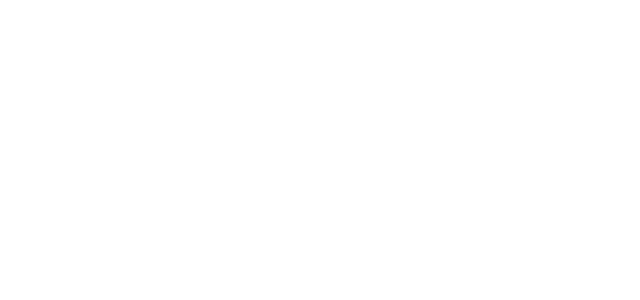
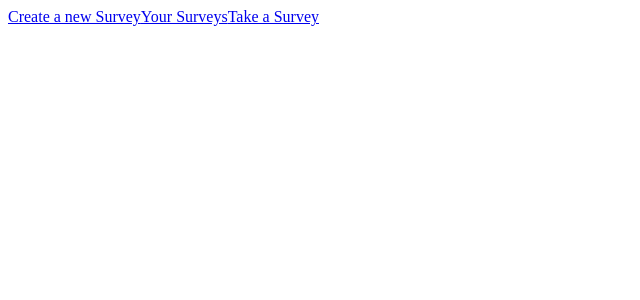
Before and after one commit to genericdude1998/codelabs-assignment, a React app: page / in a window 1280 px wide. Shown: the top 300 px of the page, without its empty margins (0-640 px from the left). Built offline with nearby package versions, Linux system fonts and the light colour scheme.

Commit message:
added routes links

```diff
--- a/src/home/Home.jsx
+++ b/src/home/Home.jsx
@@ -1,9 +1,12 @@
 import React from 'react';
+import { Link } from 'react-router-dom';
 
 const Home = () => {
     return (
         <div>
-
+            <Link to={'/newSurvey'}>Create a new Survey</Link>
+            <Link to={'/surveysList'}>Your Surveys</Link>
+            <Link to={'/takeSurvey'}>Take a Survey</Link>
         </div>
     );
 }
--- a/src/surveysList/survey/Survey.jsx
+++ b/src/surveysList/survey/Survey.jsx
@@ -1,6 +1,6 @@
 import React from 'react';
 
-const Survey = ({title, questionId}) => {
+const Survey = ({title, surveyId}) => {
 
     return (
         <div>
```
Also changed, not shown: src/takeSurvey/SurveyDisplayer.jsx (added, +11 -0 lines).
